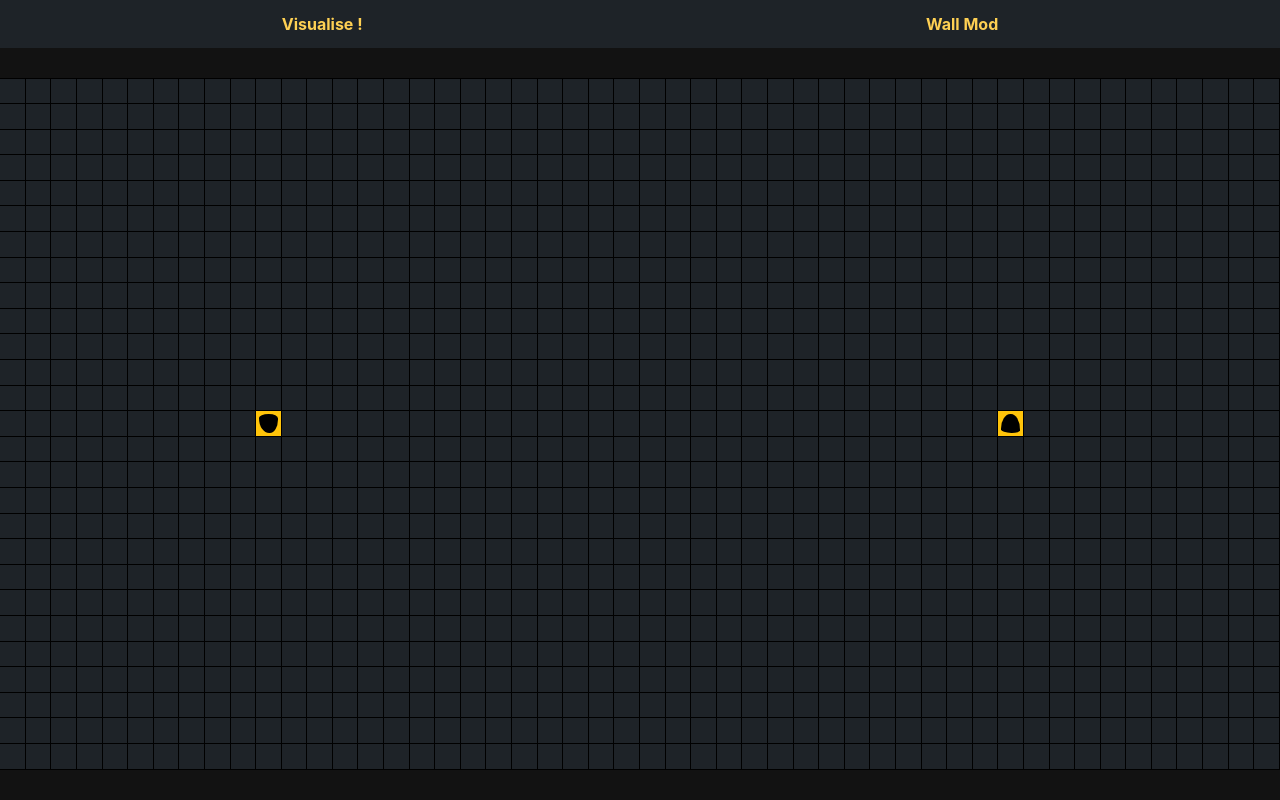
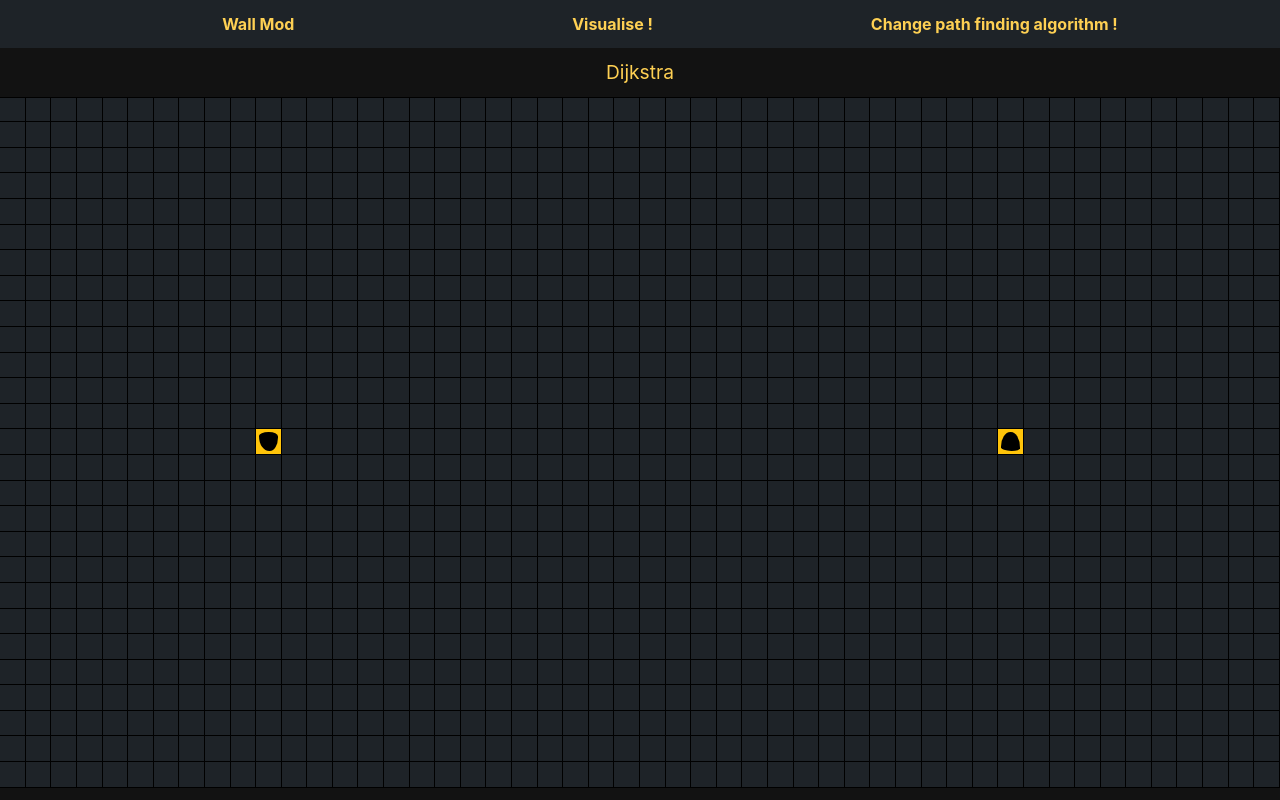
Before and after one commit to Herbin-Clement/graph-visu, a React (Create React App) app: page / in a window 1280 px wide. Shown: the top 800 px of the page. Built offline with nearby package versions, Linux system fonts and the light colour scheme.

Commit message:
update header / add button

```diff
--- a/src/App.js
+++ b/src/App.js
@@ -10,6 +10,7 @@ function App({ text, id }) {
 
   const [isVisualising, setIsVisualising] = useState(false);
   const [isWallMode, setIsWallMode] = useState(true);
+  const [idCurrAlgoPath, setIdCurrAlgoPath] = useState(0);
 
   const startVisualise = () => {
     setIsVisualising(true);
@@ -23,10 +24,22 @@ function App({ text, id }) {
     setIsWallMode(newValue);
   }
 
+  const handlePathFindingClick = () => {
+    setIdCurrAlgoPath(prevState => prevState + 1);
+    console.log(idCurrAlgoPath);
+  }
+
   return (
     <div className="App">
-      <Header startVisualise={startVisualise} isVisualising={isVisualising} isWallMode={isWallMode} toggleWallMode={toggleWallMode}/>
-      <PathFindingVis endVisualise={endVisualise} isVisualising={isVisualising} isWallMode={isWallMode}/>
+      <Header startVisualise={startVisualise}
+              isVisualising={isVisualising}
+              isWallMode={isWallMode}
+              toggleWallMode={toggleWallMode}
+              handlePathFindingClick={handlePathFindingClick}/>
+      <PathFindingVis endVisualise={endVisualise}
+                      isVisualising={isVisualising}
+                      isWallMode={isWallMode}
+                      idCurrAlgoPath={idCurrAlgoPath}/>
     </div>
   );
 }
--- a/src/Components/Header/Header.css
+++ b/src/Components/Header/Header.css
@@ -1,6 +1,6 @@
 .header {
     display: flex;
-    justify-content: space-around;
+    justify-content: space-evenly;
     align-items: center;
     height: 6%;
     width: 100%;
@@ -11,6 +11,9 @@
     color: #FED053;
     font-weight: 700;
     cursor: pointer;
+    min-width: 15vw;
+    text-align: center;
+    user-select: none;
 }
 
 .disabled {
--- a/src/Components/Header/Header.jsx
+++ b/src/Components/Header/Header.jsx
@@ -1,7 +1,7 @@
 import './Header.css';
 
 
-const Header = ({ startVisualise, isVisualising, isWallMode, toggleWallMode }) => {
+const Header = ({ startVisualise, isVisualising, isWallMode, toggleWallMode, handlePathFindingClick }) => {
 
     const handleClickVisualise = () => {
         if (!isVisualising) {
@@ -15,11 +15,14 @@ const Header = ({ startVisualise, isVisualising, isWallMode, toggleWallMode }) =
 
     return (
         <div className="header">
+            <div onClick={() => handleClickWall()} className={`vis-button`}>
+                {isWallMode ? "Wall Mod" : "Start-End Mod"}
+            </div>
             <div onClick={() => handleClickVisualise()} className={`vis-button ${isVisualising ? "disabled" : ""}`}>
                 Visualise !
             </div>
-            <div onClick={() => handleClickWall()} className={`vis-button`}>
-                {isWallMode ? "Wall Mod" : "Start-End Mod"}
+            <div onClick={() => handlePathFindingClick()} className={`vis-button`}>
+                Change path finding algorithm !
             </div>
         </div>
     );
--- a/src/Components/PathFindingVis/PathFindingVis.css
+++ b/src/Components/PathFindingVis/PathFindingVis.css
@@ -1,7 +1,8 @@
 .visualisation {
     box-sizing: border-box;
     display: flex;
-    justify-content: center;
+    flex-direction: column;
+    justify-content: space-evenly;
     align-items: center;
     height: 94%;
     width: 100%;
@@ -10,3 +11,8 @@
 .row {
     display: flex;
 }
+
+.title {
+    color: #FED053;
+    font-size: larger;
+}
--- a/src/Components/PathFindingVis/PathFindingVis.jsx
+++ b/src/Components/PathFindingVis/PathFindingVis.jsx
@@ -5,7 +5,7 @@ import { createGridGraph, getPath, w, h, x_start_initial, x_end_initial, y_initi
 import Node from "../Node/Node.jsx";
 import './PathFindingVis.css';
 
-const PathFindingVis = ({ isVisualising, endVisualise, isWallMode }) => {
+const PathFindingVis = ({ isVisualising, endVisualise, isWallMode, idCurrAlgoPath }) => {
 
   const pathFinding = [{
     name: "Dijkstra", algo: Dijkstra
@@ -23,10 +23,10 @@ const PathFindingVis = ({ isVisualising, endVisualise, isWallMode }) => {
   const [grid, setGrid] = useState(graph.getGraphRepresentation());
   const [click, setClick] = useState(0);
   const [speed, setSpeed] = useState(5);
-  const [idCurrAlgo, setIdCurrAlgo] = useState(0);
 
   useEffect(() => {
-    const data = pathFinding[idCurrAlgo].algo(graph, startNode, endNode);
+    console.log(idCurrAlgoPath % pathFinding.length);
+    const data = pathFinding[idCurrAlgoPath % pathFinding.length].algo(graph, startNode, endNode);
     if (didMount.current) {
       data.display.forEach((v, i) => {
         setTimeout(() => {
@@ -50,7 +50,7 @@ const PathFindingVis = ({ isVisualising, endVisualise, isWallMode }) => {
   }, [isVisualising]);
 
   const handleClick = (id) => {
-    console.log(`isWallMode ? ${isWallMode}`);
+    // console.log(`isWallMode ? ${isWallMode}`);
     if (isWallMode) {
       toggleNode(id);
     } else {
@@ -72,7 +72,6 @@ const PathFindingVis = ({ isVisualising, endVisualise, isWallMode }) => {
     });
     const node = document.getElementsByClassName(`id-${id}`)[0];
     node.classList.toggle("wall");
-    console.log(node);
     // setGrid(prevGrid => {
     //   const x = id % h;
     //   const y = Math.floor(id / h);
@@ -83,13 +82,13 @@ const PathFindingVis = ({ isVisualising, endVisualise, isWallMode }) => {
 
   return (
     <div className="visualisation">
+        <div className="title">{pathFinding[idCurrAlgoPath % pathFinding.length].name}</div>
         <div className="grid">
           {grid.map((row, y) => {
             return (
               <div key={y} className="row">
                 {row.map((cell, x) => {
                   const id = w * y + x;
-                  console.log("yo");
                   const props = {
                     key:id,
                     id:id,
--- a/src/lib/lib.js
+++ b/src/lib/lib.js
@@ -15,10 +15,10 @@ const createGridGraph = (w, h) => {
         for (let j = 0; j < w; j++) {
             const {id} = D2toD1(j, i);
             if (i < h - 1 && j < w - 1) { // Toute les cases sauf derniere ligne et derniere colonne
-                console.log(id);
+                // console.log(id);
                 graph.add_edges(id, id + 1)
                 graph.add_edges(id, id + w);
-                console.log(id, graph.neighbors(id));
+                // console.log(id, graph.neighbors(id));
             } else if (i < h - 1 && j === w - 1) { // Derniere colonne
                 graph.add_edges(id, id + w);
             } else if (i === h - 1 && j < w - 1) { // derniere ligne
```
